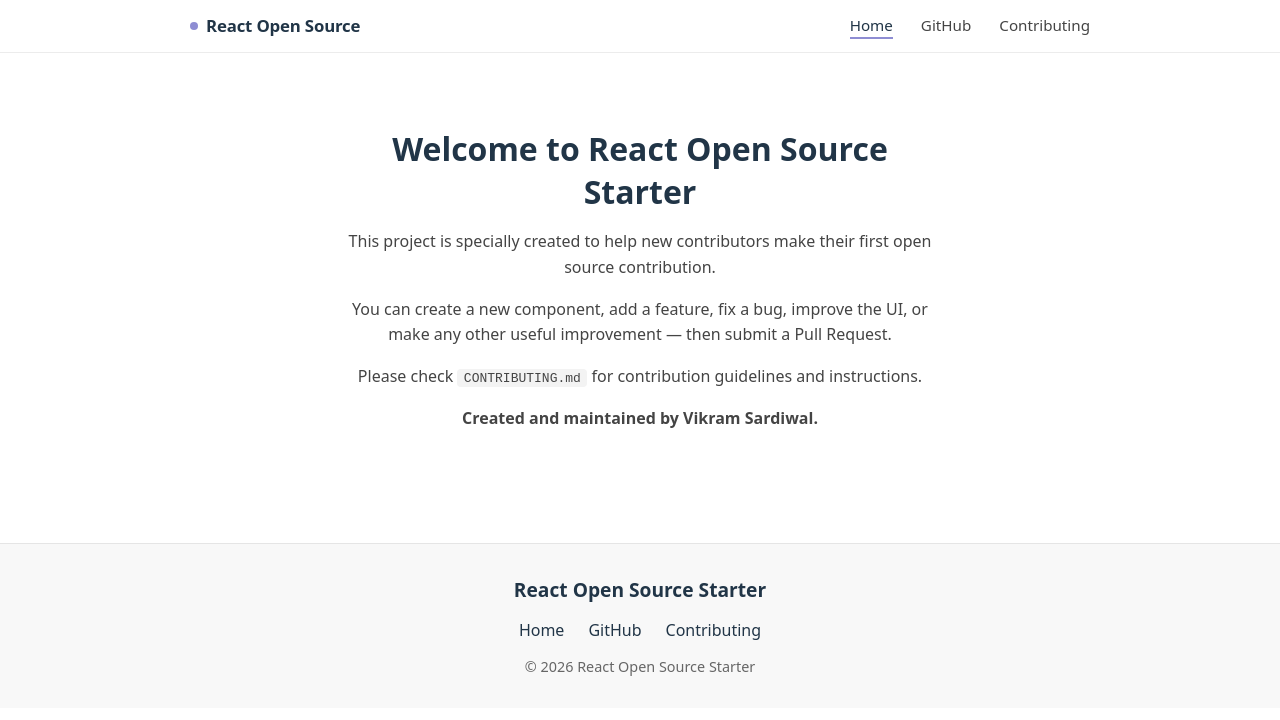
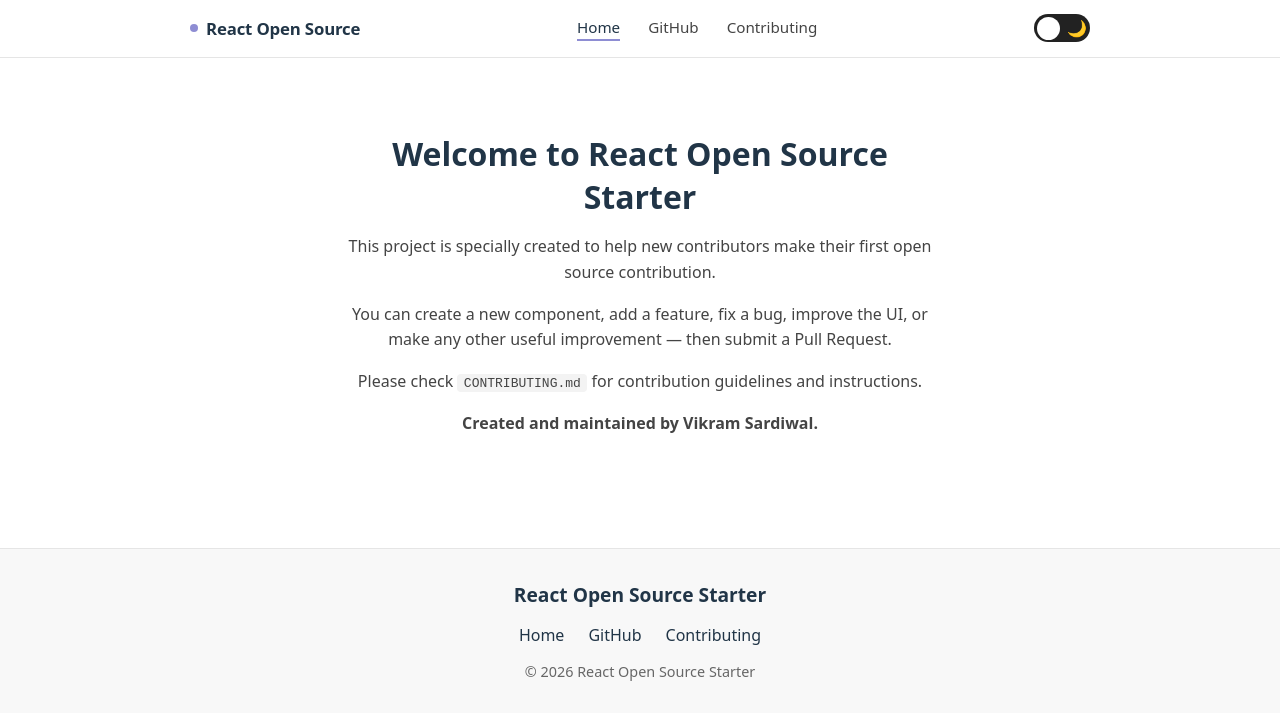
Before and after one commit to Vikram-sardiwal/react-open-source, a React (Vite) app: page / in a window 1280 px wide. Shown: the top 720 px of the page. Built offline with nearby package versions, Linux system fonts and the light colour scheme.

Commit message:
fix: Fix the dark mode and make the mode toggle switch in the navbar

```diff
--- a/src/App.css
+++ b/src/App.css
@@ -23,11 +23,11 @@
 }
 
 /* Dark Mode Toggle */
-.dark-toggle {
+.theme-toggle {
   padding: 3px;
   width: fit-content;
   position: relative;
-  background: #222;
+  background: var(--switch-bg, #222);
   border-radius: 30px;
 }
 
@@ -39,7 +39,7 @@
 .switch {
   margin: 0;
   width: 50px;
-  background: #222;
+  background: var(--switch-bg, #222);
   display: flex;
   align-items: center;
   justify-content: space-between;
@@ -66,12 +66,21 @@
   transform: translateX(calc(50px - 23px));
 }
 
-html[data-theme="dark"] {
-  color-scheme: dark;
+html[data-theme="dark"] .welcome p {
+  color: #ddd;
 }
 
-html[data-theme="dark"] .welcome p {
-  color: #ddd;
+html[data-theme="dark"] .footer {
+  background: var(--card-bg, #1f2937);
+  border-top-color: var(--border-color, #374151);
+}
+
+html[data-theme="dark"] .footer p,
+html[data-theme="dark"] .footer h3,
+html[data-theme="dark"] .footer-links a,
+html[data-theme="dark"] .error-sub,
+html[data-theme="dark"] .home-button {
+  color: var(--text-color, #e5e7eb);
 }
 
 /* Error Page */
@@ -165,9 +174,9 @@ html[data-theme="dark"] .welcome p {
   z-index: 10;
   width: 100%;
   padding: 0.9rem 1.5rem;
-  background: rgba(255, 255, 255, 0.85);
+  background: var(--navbar-bg);
   backdrop-filter: blur(8px);
-  border-bottom: 1px solid #ececec;
+  border-bottom: 1px solid var(--border-color);
 }
 
 .navbar-content {
@@ -187,7 +196,7 @@ html[data-theme="dark"] .welcome p {
   font-weight: 700;
   font-size: 1.05rem;
   letter-spacing: -0.01em;
-  color: #213547;
+  color: var(--navbar-text);
   text-decoration: none;
 }
 
@@ -207,7 +216,7 @@ html[data-theme="dark"] .welcome p {
 
 .navbar-link {
   position: relative;
-  color: #444;
+  color: var(--navbar-link);
   text-decoration: none;
   font-weight: 500;
   font-size: 0.95rem;
@@ -229,7 +238,7 @@ html[data-theme="dark"] .welcome p {
 
 .navbar-link:hover,
 .navbar-link.active {
-  color: #213547;
+  color: var(--navbar-text);
 }
 
 .navbar-link:hover::after,
--- a/src/components/Dark-Mode.jsx
+++ b/src/components/Dark-Mode.jsx
@@ -1,31 +1,24 @@
+import { useEffect, useState } from "react";
+
 function DarkMode() {
-  const rootEl = document.documentElement;
+  const [theme, setTheme] = useState(() => {
+    const savedTheme = localStorage.getItem("theme");
 
-  const savedTheme = localStorage.getItem("theme");
-  if (savedTheme) {
-    rootEl.setAttribute("data-theme", savedTheme);
-  }
+    if (savedTheme) {
+      return savedTheme;
+    }
 
-  function printToggle() {
-    const currentTheme =
-      rootEl.getAttribute("data-theme") ||
-      (window.matchMedia("(prefers-color-scheme: dark)").matches
-        ? "dark"
-        : "light");
+    return window.matchMedia("(prefers-color-scheme: dark)").matches
+      ? "dark"
+      : "light";
+  });
 
-    const newTheme = currentTheme === "dark" ? "light" : "dark";
+  useEffect(() => {
+    document.documentElement.setAttribute("data-theme", theme);
+    localStorage.setItem("theme", theme);
+  }, [theme]);
 
-    rootEl.setAttribute("data-theme", newTheme);
-    localStorage.setItem("theme", newTheme);
-  }
-
-  const currentTheme =
-    rootEl.getAttribute("data-theme") ||
-    (window.matchMedia("(prefers-color-scheme: dark)").matches
-      ? "dark"
-      : "light");
-
-  const isDark = currentTheme === "dark";
+  const isDark = theme === "dark";
 
   return (
     <div
@@ -39,7 +32,7 @@ function DarkMode() {
         id="toggle"
         name="toggle"
         checked={isDark}
-        onChange={printToggle}
+        onChange={() => setTheme((currentTheme) => currentTheme === "dark" ? "light" : "dark")}
         aria-label={isDark ? "Switch to light mode" : "Switch to dark mode"}
       />
 
--- a/src/components/Navbar.jsx
+++ b/src/components/Navbar.jsx
@@ -1,4 +1,5 @@
 import { NavLink } from "react-router-dom";
+import DarkMode from "./Dark-Mode.jsx";
 
 function Navbar() {
   return (
@@ -30,6 +31,8 @@ function Navbar() {
             Contributing
           </a>
         </nav>
+
+        <DarkMode />
       </div>
     </header>
   );
--- a/src/index.css
+++ b/src/index.css
@@ -1,24 +1,43 @@
 :root {
   font-family: system-ui, Avenir, Helvetica, Arial, sans-serif;
-  color-scheme: light dark;
+  color-scheme: light;
+  --bg-color: #ffffff;
+  --text-color: #213547;
+  --muted-text: #444;
+  --card-bg: #f8f8f8;
+  --border-color: #e5e5e5;
+  --navbar-bg: rgba(255, 255, 255, 0.85);
+  --navbar-text: #213547;
+  --navbar-link: #444;
+  --switch-bg: #222;
+}
+
+html[data-theme="dark"] {
+  color-scheme: dark;
+  --bg-color: #111827;
+  --text-color: #e5e7eb;
+  --muted-text: #d1d5db;
+  --card-bg: #1f2937;
+  --border-color: #374151;
+  --navbar-bg: rgba(17, 24, 39, 0.85);
+  --navbar-text: #dbeafe;
+  --navbar-link: #cbd5e1;
+  --switch-bg: #374151;
 }
 
 * {
   box-sizing: border-box;
 }
 
+html,
+body,
+#root {
+  min-height: 100%;
+}
+
 body {
   margin: 0;
-  background-color: #ffffff;
-  color: #213547;
+  background-color: var(--bg-color);
+  color: var(--text-color);
   transition: background 0.3s ease-in, color 0.3s ease-in;
 }
-
-html[data-theme="dark"] {
-  color-scheme: dark;
-
-  body {
-    background: #000;
-    color: #7DA2C3;
-  }
-}
```
Also changed, not shown: 1 other file (tests, documents, lock files or other folders).
